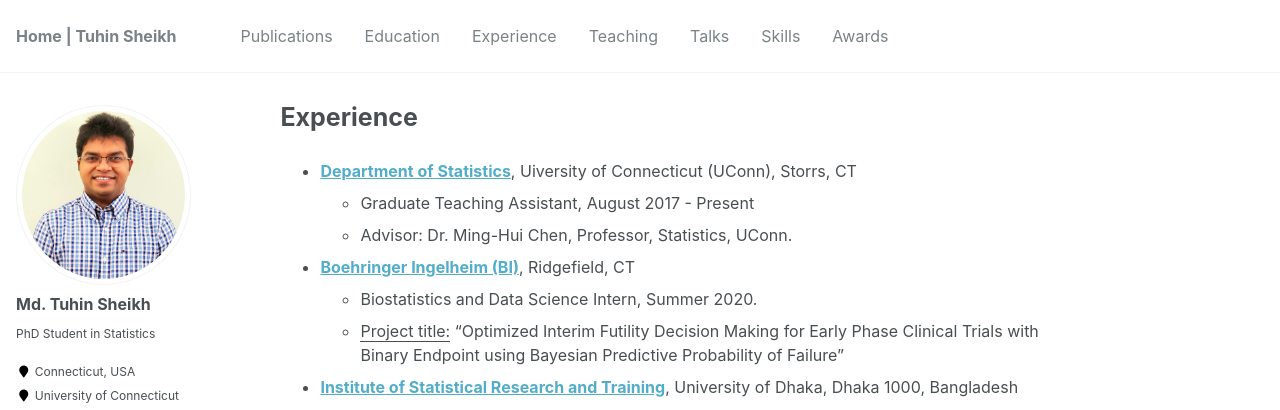
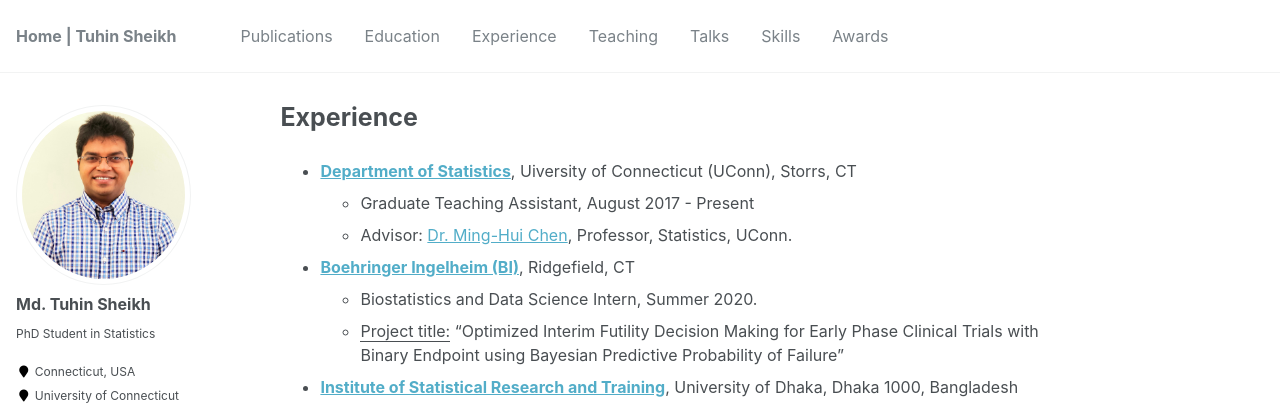
Before and after one commit to mdtuhinsheikh/mdtuhinsheikh.github.io, a Jekyll site: the page built from _pages/experience.md, in a window 1280 px wide. Shown: the top 410 px of the page. Built offline with Jekyll 4.4.1, drawn with Linux system fonts in a browser that asks for light colours; part of the change alters nothing that is shown.

```diff
--- a/_pages/experience.md
+++ b/_pages/experience.md
@@ -6,7 +6,7 @@ author_profile: true
 
 * **[Department of Statistics](https://stat.uconn.edu/)**, Uiversity of Connecticut (UConn), Storrs, CT
   - Graduate Teaching Assistant, August 2017 - Present
-  - Advisor: Dr. Ming-Hui Chen, Professor, Statistics, UConn.
+  - Advisor: [Dr. Ming-Hui Chen](http://merlot.stat.uconn.edu/~mhchen/), Professor, Statistics, UConn.
 * **[Boehringer Ingelheim (BI)](https://www.boehringer-ingelheim.com/)**, Ridgefield, CT
   - Biostatistics and Data Science Intern, Summer 2020.
   - <ins>Project title:</ins> "Optimized Interim Futility Decision Making for Early Phase Clinical Trials with Binary Endpoint using Bayesian Predictive Probability of Failure"
```
